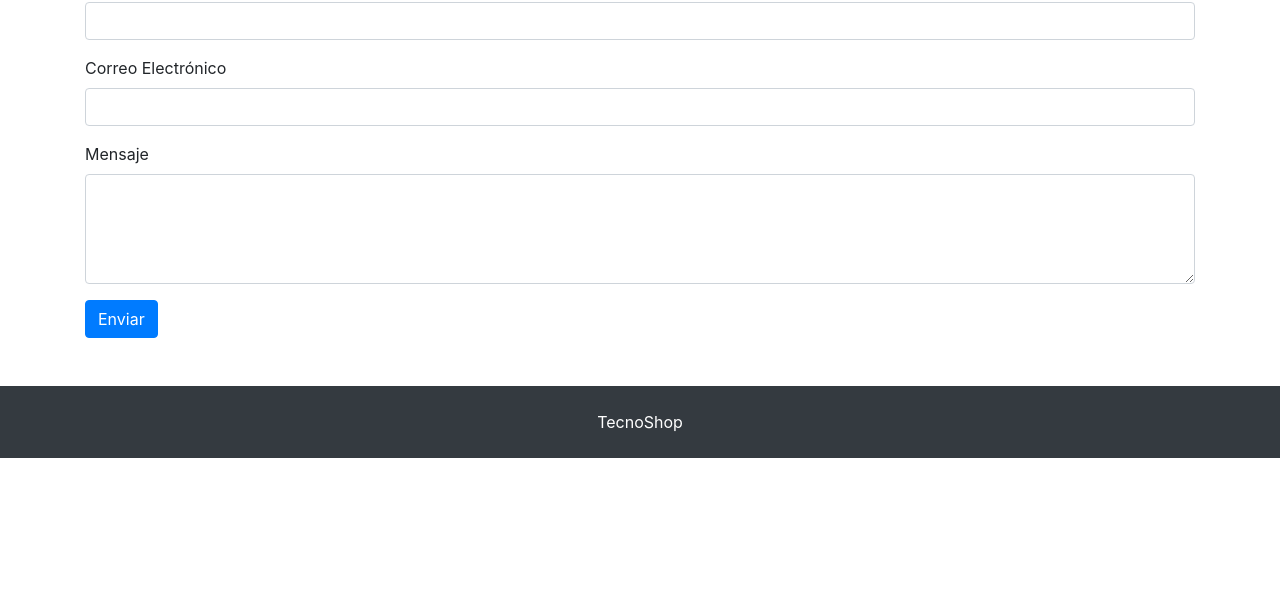
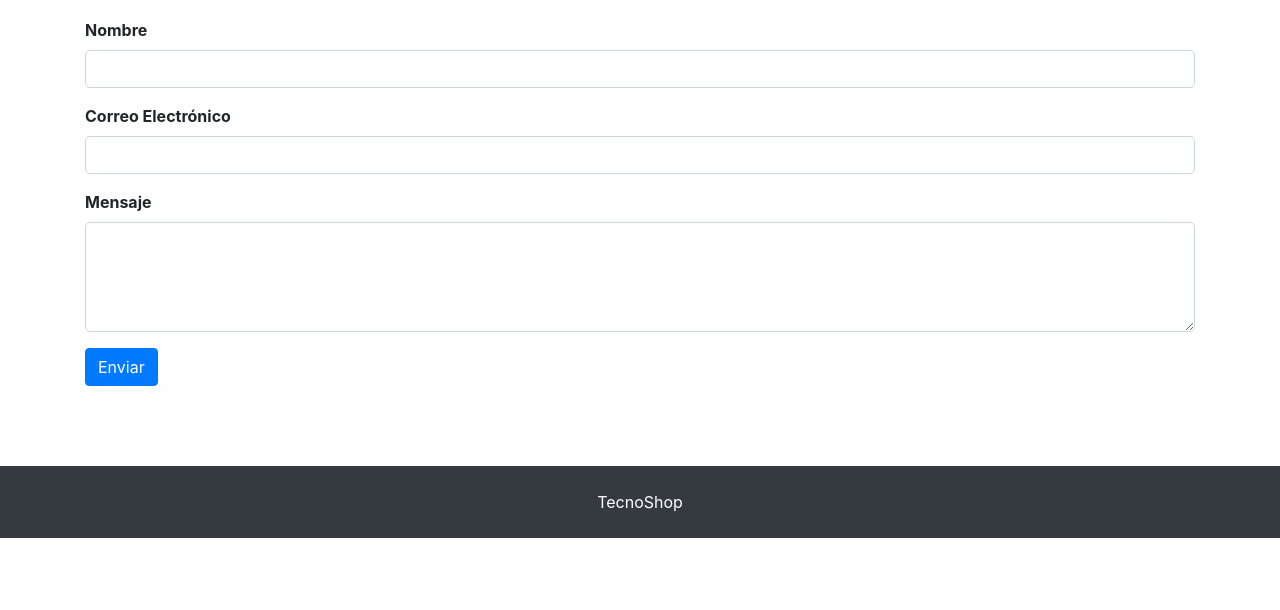
Before and after one commit to nicolas1269/Nueva-Pagina, a plain HTML site: page contacto.html in a window 1280 px wide. Shown: the part 190-800 px from the top of the page. Drawn offline with nearby package versions, Linux system fonts and the light colour scheme.

Commit message:
Update contacto.html

```diff
--- a/contacto.html
+++ b/contacto.html
@@ -5,7 +5,7 @@
   <meta name="viewport" content="width=device-width, initial-scale=1.0"/>
   <title>Contacto - TecnoShop</title>
   <link rel="stylesheet" href="../css/bootstrap.min.css" />
-  <link rel="stylesheet" href="/Proyecto Final/css/contacto.css" />
+  <link rel="stylesheet" href="/css/contacto.css" />
 </head>
 <body>
   <header class="bg-light shadow-sm">
```
